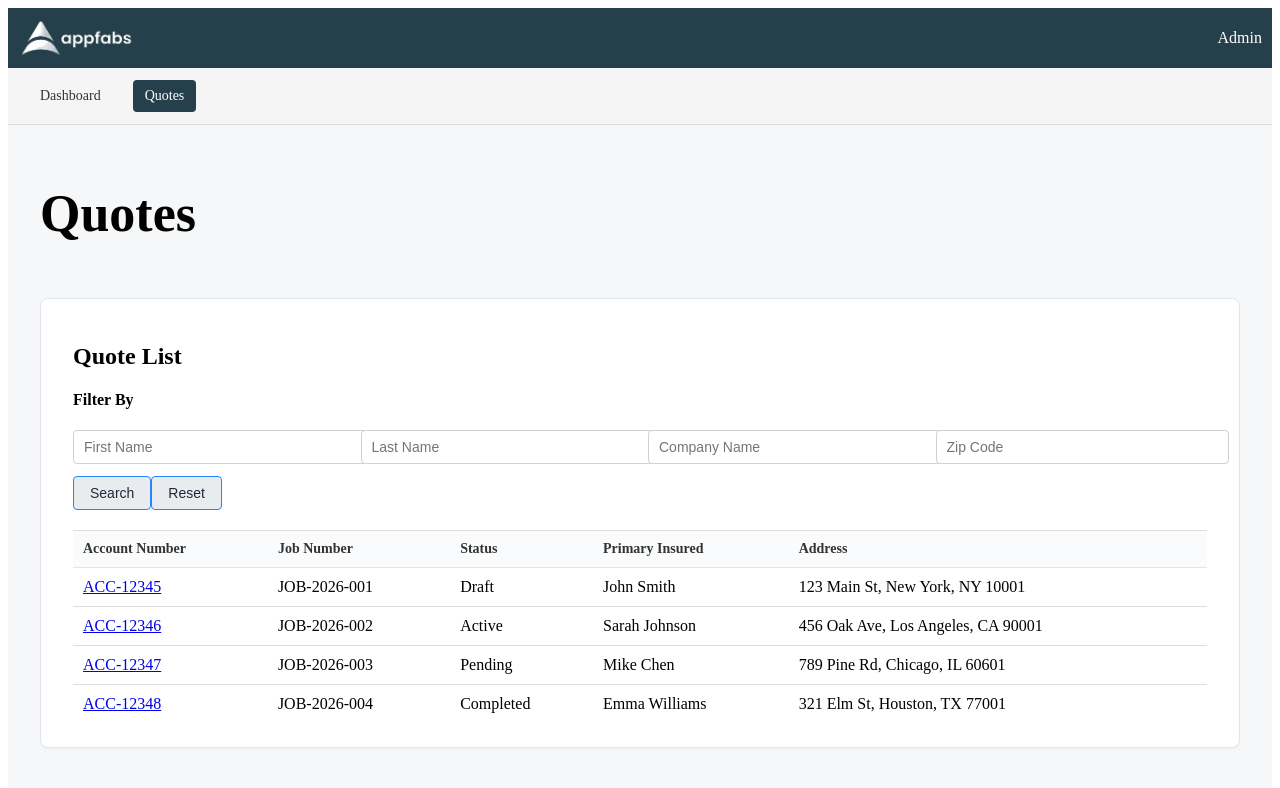
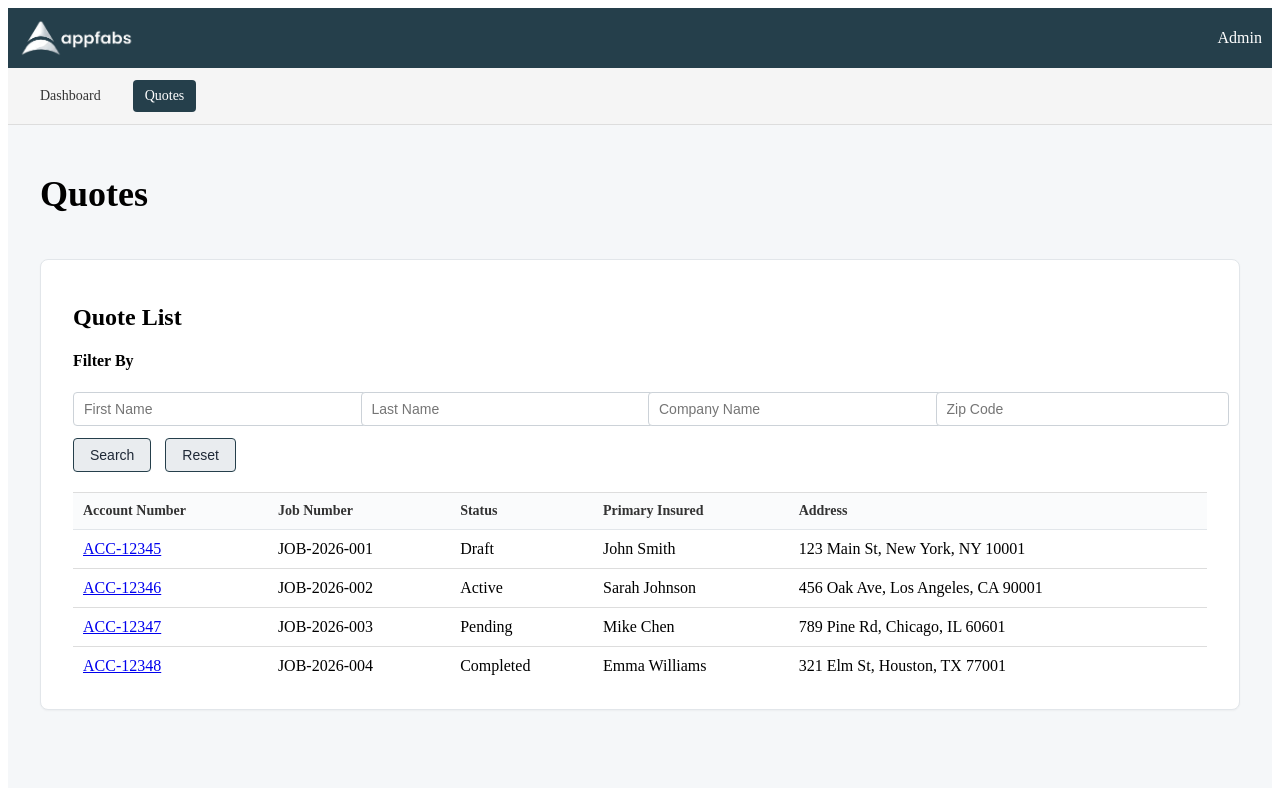
Before and after one commit to madhanmohan047/producerportal, a React (Create React App) app: page /quotes in a window 1280 px wide. Shown: the top 788 px of the page. Built offline with nearby package versions, Linux system fonts and the light colour scheme.

Commit message:
Updated styles

```diff
--- a/src/pages/Quotes/Quotes.module.scss
+++ b/src/pages/Quotes/Quotes.module.scss
@@ -5,7 +5,7 @@
 }
 
 .header {
-  font-size: 26px;
+  font-size: 18px;
   font-weight: 600;
   margin-bottom: 20px;
   display: flex;
@@ -71,20 +71,26 @@
     }
   }
 }
+
+.buttonRow {
+  display: flex;
+  gap: 14px;
+}
+
 .button {
   padding: 8px 16px;
   font-size: 14px;
   border-radius: 4px;
-  border: 1px solid #2684ff;
+  border: 1px solid #253f4b;
   background-color: #e9ecef;
   color: #1f2937;
   cursor: pointer;
 
-  transition: all 0.2s ease; // smooth hover
+  transition: all 0.2s ease;
 
   &:hover {
-    background-color: #253f4b; // 👈 hover color
-    color: #ffffff; // 👈 better contrast
+    background-color: #253f4b;
+    color: #ffffff;
     border-color: #253f4b;
   }
 }
```
